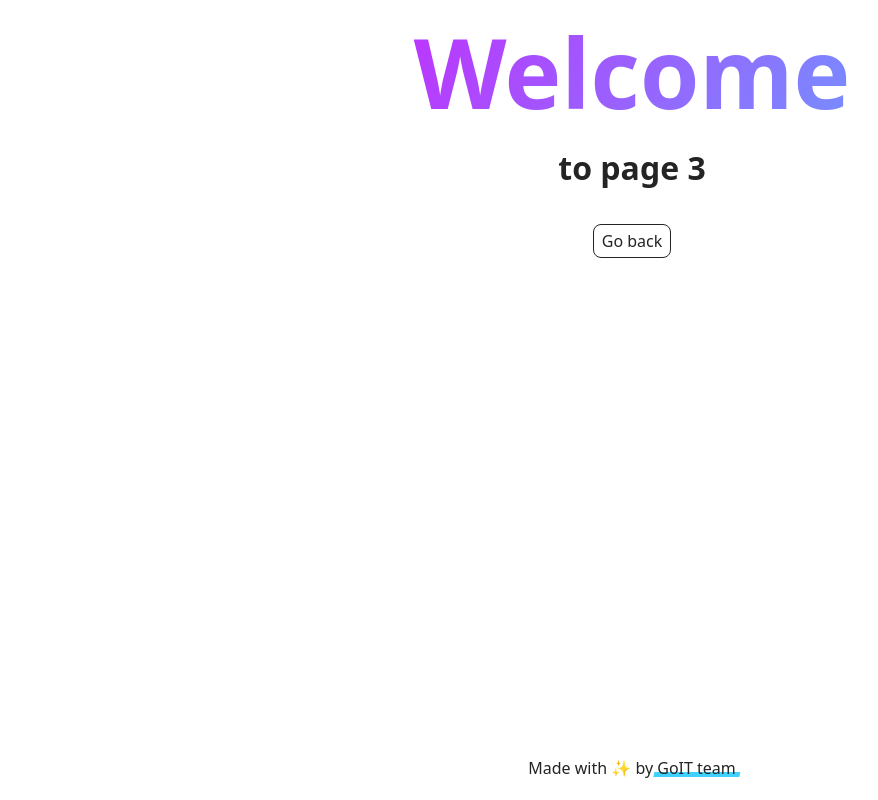
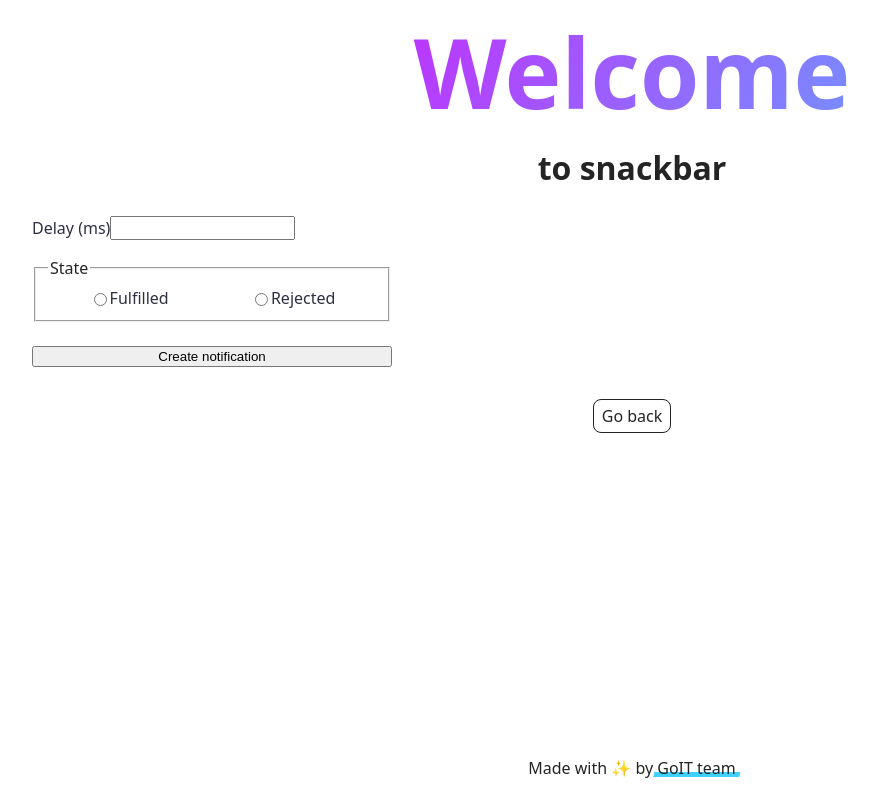
Before and after one commit to olga-magnusson/goit-js-hw-10, a website built with Vite: page src/2-snackbar.html in a window 1280 px wide. Shown: the whole page, without its empty margins (8-886 px from the left). Built offline with nearby package versions, Linux system fonts and the light colour scheme.

Commit message:
snackbar done

```diff
--- a/src/2-snackbar.html
+++ b/src/2-snackbar.html
@@ -17,12 +17,34 @@
     <main>
       <div class="container">
         <h1 class="main-title">
-          <span class="main-title-gradient">Welcome</span> to page 3
+          <span class="main-title-gradient">Welcome</span> to snackbar
         </h1>
+
+        <form class="form">
+          <label>
+            Delay (ms)
+            <input type="number" name="delay" required />
+          </label>
+
+          <fieldset class="fieldset">
+            <legend>State</legend>
+            <label>
+              <input type="radio" name="state" value="fulfilled" required />
+              Fulfilled
+            </label>
+            <label>
+              <input type="radio" name="state" value="rejected" required />
+              Rejected
+            </label>
+          </fieldset>
+
+          <button type="submit">Create notification</button>
+        </form>
+
         <load src="./partials/back-link.html" />
       </div>
     </main>
-
+    <script type="module" src="./js/2-snackbar.js"></script>
     <load src="./partials/footer.html" />
   </body>
 </html>
--- /dev/null
+++ b/src/css/snackbar.css
@@ -0,0 +1,22 @@
+.form {
+  display: flex;
+  flex-direction: column;
+  text-align: left;
+  max-width: 360px;
+  margin-top: 24px;
+  padding: 0;
+}
+
+label {
+  display: flex;
+  flex-direction: row;
+  font-size: 16px;
+  color: #2e2f42;
+}
+
+.fieldset {
+  display: flex;
+  justify-content: space-around;
+  margin-top: 16px;
+  margin-bottom: 24px;
+}
--- a/src/css/styles.css
+++ b/src/css/styles.css
@@ -19,3 +19,4 @@
 
 /* Timer */
 @import url('./timer.css');
+@import url('./snackbar.css');
--- a/src/js/2-snackbar.js
+++ b/src/js/2-snackbar.js
@@ -0,0 +1,29 @@
+import iziToast from 'izitoast';
+import "izitoast/dist/css/iziToast.min.css";
+
+const form = document.querySelector('.form');
+form.addEventListener('submit', event => {
+    event.preventDefault();
+
+    const delay = Number(form.elements.delay.value);
+    const radioBtn = form.elements.state.value;
+
+
+    const promise = new Promise((resolve, reject) => {
+       setTimeout(() => {
+            if (radioBtn === 'fulfilled') { resolve(delay) } else { reject(delay) }
+        }, delay);
+
+
+    });
+    form.reset();
+
+
+    promise
+    .then(delay => {
+        iziToast.success({ message: `✅ Fulfilled promise in ${delay}ms`, position: 'topCenter',timeout: 1000, progressBar:false, close: false});
+    }).catch(delay => {
+        iziToast.error({ message: `❌ Rejected promise in ${delay}ms`, position: 'topCenter',timeout: 1000, progressBar:false, close: false});
+    });
+
+});
```
Also changed, not shown: src/1-timer.html (+1 -1 lines).
